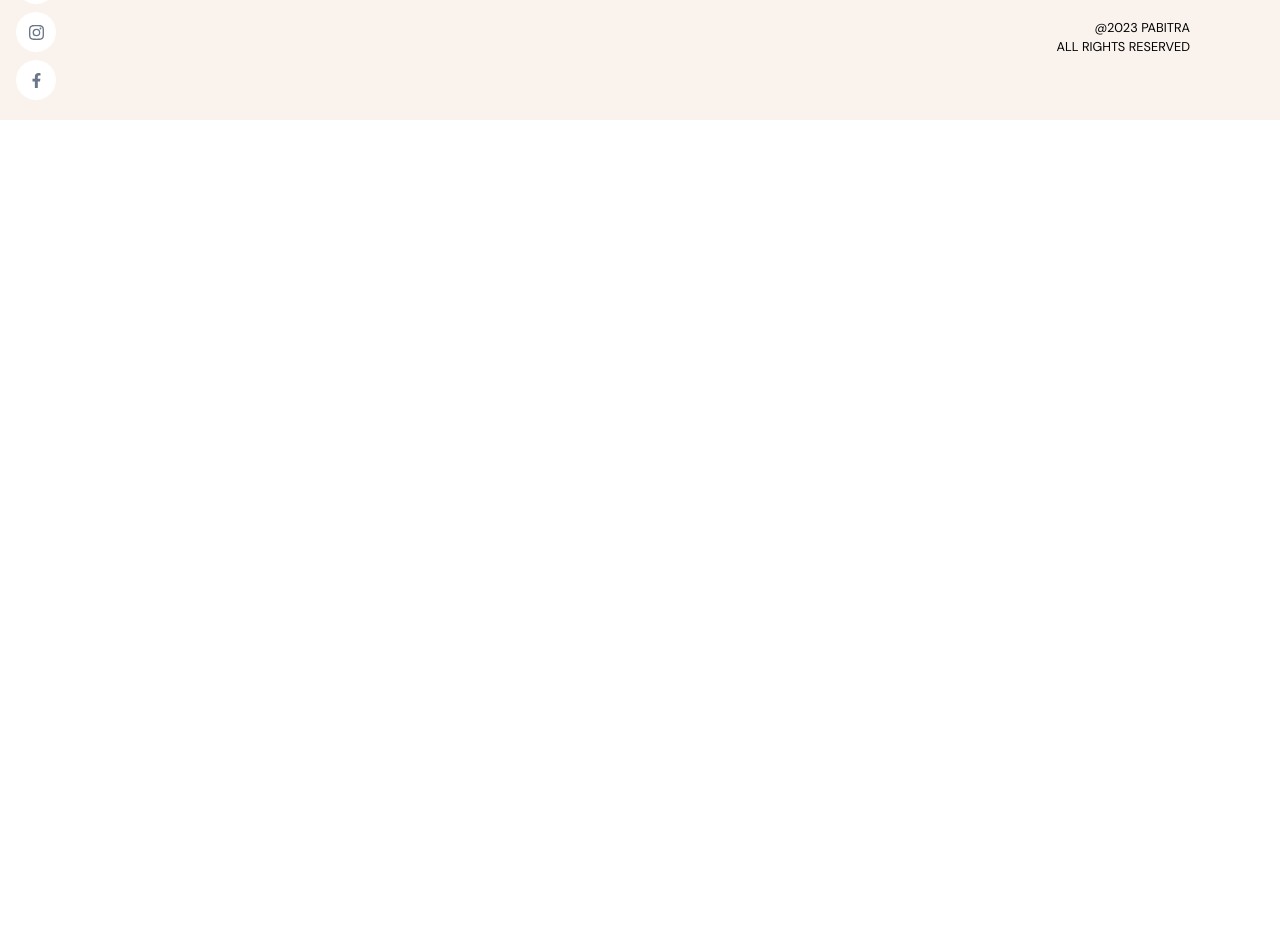
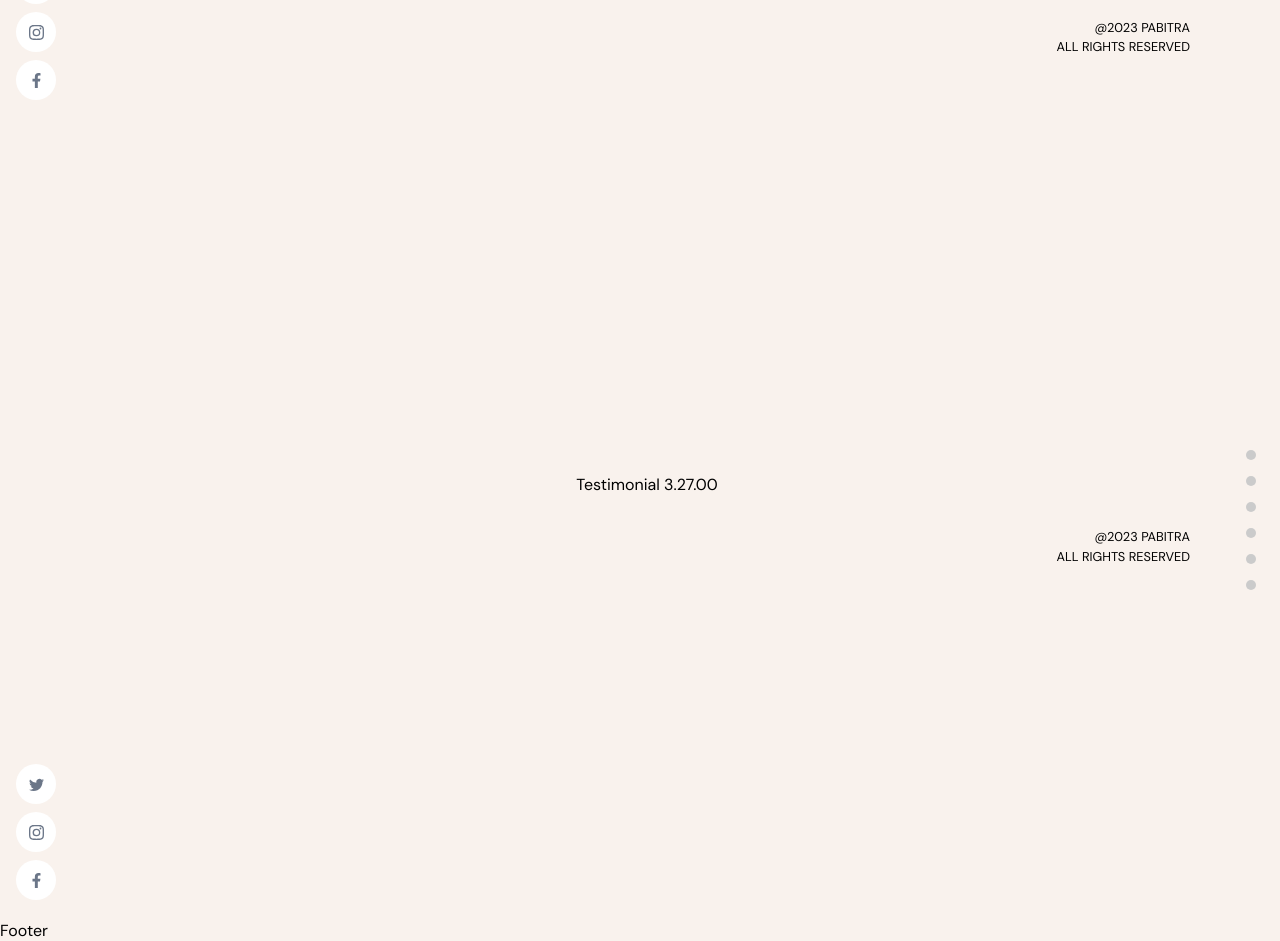
Before and after one commit to appu900/myPortfolio, a React (Create React App) app in the folder frontend/: page / in a window 1280 px wide. Shown: the part 3080-4021 px from the top of the page. Before the commit the page ends 3200 px from the top, so only its background shows below. Built offline with nearby package versions, Linux system fonts and the light colour scheme; no server answers.

Commit message:
adding testimonial page

```diff
--- a/frontend/src/App.js
+++ b/frontend/src/App.js
@@ -10,9 +10,8 @@ function App() {
       <About />
       <Work />
       <Skills />
-      {/*
       <Testimonial />
-      <Footer /> */}
+      <Footer />
     </div>
   );
 }
--- a/frontend/src/container/Testimonial/Testimonial.jsx
+++ b/frontend/src/container/Testimonial/Testimonial.jsx
@@ -1,10 +1,34 @@
-import React from 'react'
+import React, { useState, useEffect } from 'react'
 import './Testimonial.scss'
+import { motion } from "framer-motion";
+import { HiChevronLeft, HiChevronRight } from "react-icons/hi";
+import { AppWrap, MotionWrap } from "../../wrapper";
+import { urlFor, client } from "../../client";
 
 const Testimonial = () => {
+  const [brands, setBrands] = useState([]);
+  const [testimonial, setTestimonial] = useState([]);
+  const [currentIndex, setCurrentIndex] = useState(0);
+
+  useEffect(() => {
+    const brandsQuery = '*[_type == "brands"]';
+    const query = '*[_type == "testimonial"]';
+    client.fetch(query).then((data) => {
+      setTestimonial(data);
+    });
+    client.fetch(brandsQuery).then((data) => {
+      setBrands(data);
+    });
+  }, []);
+
+
   return (
-    <div>Testimonial</div>
+    <div>Testimonial 3.27.00</div>
   )
 }
 
-export default Testimonial
+export default AppWrap(
+  MotionWrap(Testimonial, "app__testimonial"),
+  "testimonial",
+  "app__primarybg"
+);
```
